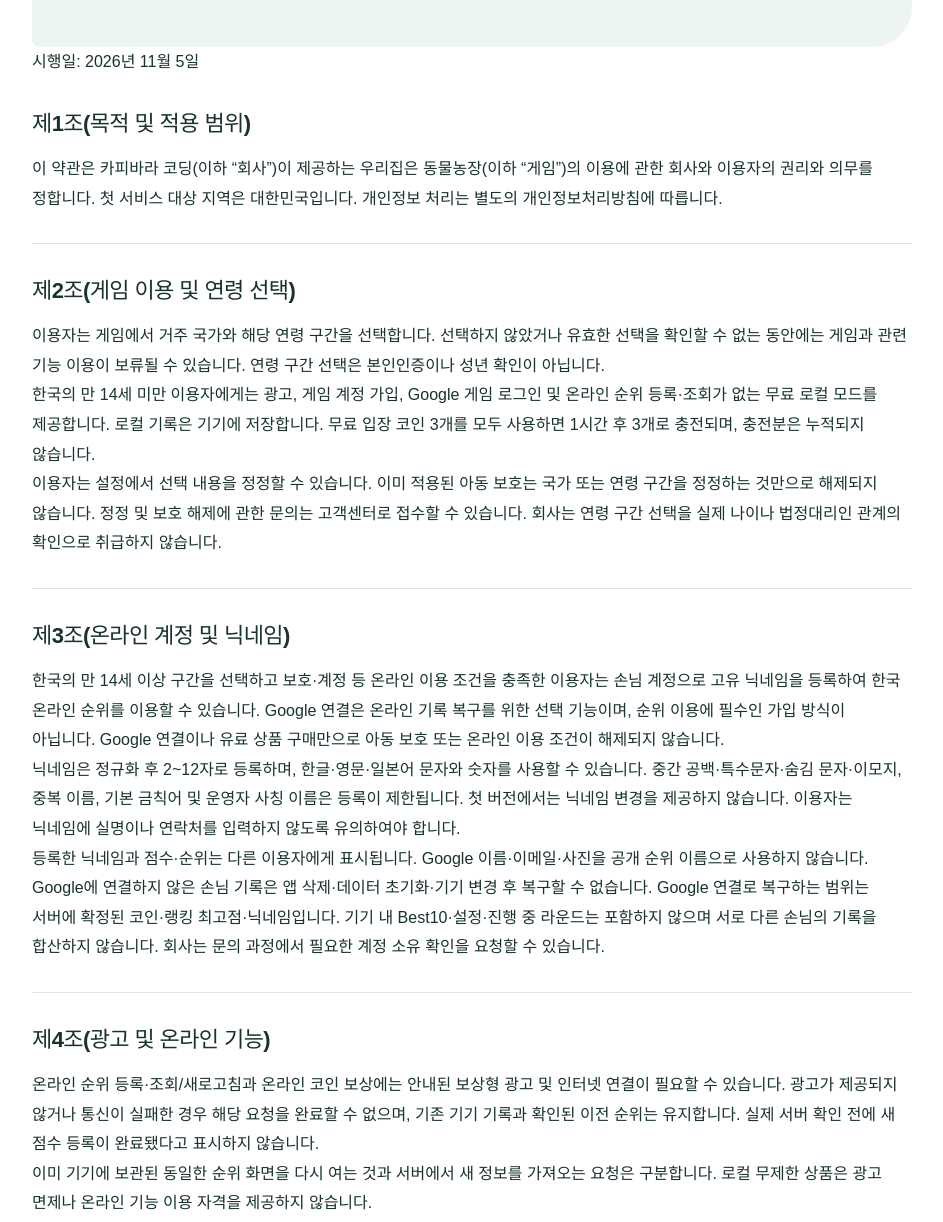
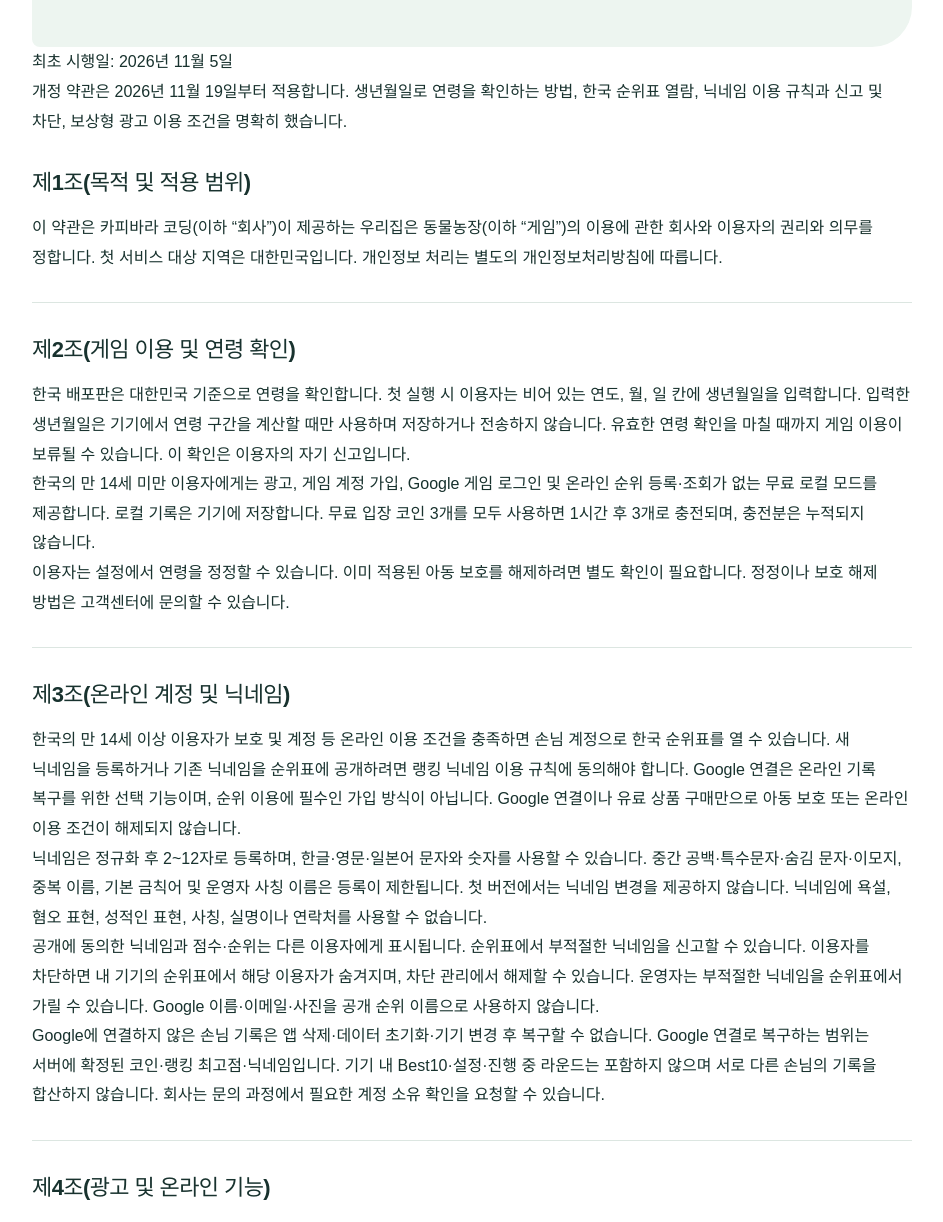
Before and after one commit to CopybaraCoding/copybaracoding.github.io, a plain HTML site: page myanimalfarm-terms-of-service.html in a window 1280 px wide. Shown: the part 217-1439 px from the top of the page, without its empty margins (168-1111 px from the left). Drawn offline with Linux system fonts and the light colour scheme.

Commit message:
74번에 맞춰 이용약관과 계정 삭제 버튼 안내 수정

```diff
--- a/myanimalfarm-terms-of-service.html
+++ b/myanimalfarm-terms-of-service.html
@@ -76,31 +76,32 @@
 <header class="wrap"><span class="brand">카피바라 코딩</span><span>우리집은 동물농장</span></header>
 <main class="wrap" id="main">
 <div class="hero"><p class="game-name">우리집은 동물농장</p><h1>이용약관</h1></div>
-<p>시행일: 2026년 11월 5일</p>
+<p>최초 시행일: 2026년 11월 5일</p>
+<p>개정 약관은 2026년 11월 19일부터 적용합니다. 생년월일로 연령을 확인하는 방법, 한국 순위표 열람, 닉네임 이용 규칙과 신고 및 차단, 보상형 광고 이용 조건을 명확히 했습니다.</p>
 
 <section aria-labelledby="terms-1"><h2 id="terms-1">제1조(목적 및 적용 범위)</h2>
 <p>이 약관은 카피바라 코딩(이하 “회사”)이 제공하는 우리집은 동물농장(이하 “게임”)의 이용에 관한 회사와 이용자의 권리와 의무를 정합니다. 첫 서비스 대상 지역은 대한민국입니다. 개인정보 처리는 별도의 개인정보처리방침에 따릅니다.</p>
 </section>
-<section aria-labelledby="terms-2"><h2 id="terms-2">제2조(게임 이용 및 연령 선택)</h2>
-<p>이용자는 게임에서 거주 국가와 해당 연령 구간을 선택합니다. 선택하지 않았거나 유효한 선택을 확인할 수 없는 동안에는 게임과 관련 기능 이용이 보류될 수 있습니다. 연령 구간 선택은 본인인증이나 성년 확인이 아닙니다.</p>
+<section aria-labelledby="terms-2"><h2 id="terms-2">제2조(게임 이용 및 연령 확인)</h2>
+<p>한국 배포판은 대한민국 기준으로 연령을 확인합니다. 첫 실행 시 이용자는 비어 있는 연도, 월, 일 칸에 생년월일을 입력합니다. 입력한 생년월일은 기기에서 연령 구간을 계산할 때만 사용하며 저장하거나 전송하지 않습니다. 유효한 연령 확인을 마칠 때까지 게임 이용이 보류될 수 있습니다. 이 확인은 이용자의 자기 신고입니다.</p>
 <p>한국의 만 14세 미만 이용자에게는 광고, 게임 계정 가입, Google 게임 로그인 및 온라인 순위 등록·조회가 없는 무료 로컬 모드를 제공합니다. 로컬 기록은 기기에 저장합니다. 무료 입장 코인 3개를 모두 사용하면 1시간 후 3개로 충전되며, 충전분은 누적되지 않습니다.</p>
-<p>이용자는 설정에서 선택 내용을 정정할 수 있습니다. 이미 적용된 아동 보호는 국가 또는 연령 구간을 정정하는 것만으로 해제되지 않습니다. 정정 및 보호 해제에 관한 문의는 고객센터로 접수할 수 있습니다. 회사는 연령 구간 선택을 실제 나이나 법정대리인 관계의 확인으로 취급하지 않습니다.</p>
+<p>이용자는 설정에서 연령을 정정할 수 있습니다. 이미 적용된 아동 보호를 해제하려면 별도 확인이 필요합니다. 정정이나 보호 해제 방법은 고객센터에 문의할 수 있습니다.</p>
 </section>
 <section aria-labelledby="terms-3"><h2 id="terms-3">제3조(온라인 계정 및 닉네임)</h2>
-<p>한국의 만 14세 이상 구간을 선택하고 보호·계정 등 온라인 이용 조건을 충족한 이용자는 손님 계정으로 고유 닉네임을 등록하여 한국 온라인 순위를 이용할 수 있습니다. Google 연결은 온라인 기록 복구를 위한 선택 기능이며, 순위 이용에 필수인 가입 방식이 아닙니다. Google 연결이나 유료 상품 구매만으로 아동 보호 또는 온라인 이용 조건이 해제되지 않습니다.</p>
-<p>닉네임은 정규화 후 2~12자로 등록하며, 한글·영문·일본어 문자와 숫자를 사용할 수 있습니다. 중간 공백·특수문자·숨김 문자·이모지, 중복 이름, 기본 금칙어 및 운영자 사칭 이름은 등록이 제한됩니다. 첫 버전에서는 닉네임 변경을 제공하지 않습니다. 이용자는 닉네임에 실명이나 연락처를 입력하지 않도록 유의하여야 합니다.</p>
-<p>등록한 닉네임과 점수·순위는 다른 이용자에게 표시됩니다. Google 이름·이메일·사진을 공개 순위 이름으로 사용하지 않습니다.</p>
+<p>한국의 만 14세 이상 이용자가 보호 및 계정 등 온라인 이용 조건을 충족하면 손님 계정으로 한국 순위표를 열 수 있습니다. 새 닉네임을 등록하거나 기존 닉네임을 순위표에 공개하려면 랭킹 닉네임 이용 규칙에 동의해야 합니다. Google 연결은 온라인 기록 복구를 위한 선택 기능이며, 순위 이용에 필수인 가입 방식이 아닙니다. Google 연결이나 유료 상품 구매만으로 아동 보호 또는 온라인 이용 조건이 해제되지 않습니다.</p>
+<p>닉네임은 정규화 후 2~12자로 등록하며, 한글·영문·일본어 문자와 숫자를 사용할 수 있습니다. 중간 공백·특수문자·숨김 문자·이모지, 중복 이름, 기본 금칙어 및 운영자 사칭 이름은 등록이 제한됩니다. 첫 버전에서는 닉네임 변경을 제공하지 않습니다. 닉네임에 욕설, 혐오 표현, 성적인 표현, 사칭, 실명이나 연락처를 사용할 수 없습니다.</p>
+<p>공개에 동의한 닉네임과 점수·순위는 다른 이용자에게 표시됩니다. 순위표에서 부적절한 닉네임을 신고할 수 있습니다. 이용자를 차단하면 내 기기의 순위표에서 해당 이용자가 숨겨지며, 차단 관리에서 해제할 수 있습니다. 운영자는 부적절한 닉네임을 순위표에서 가릴 수 있습니다. Google 이름·이메일·사진을 공개 순위 이름으로 사용하지 않습니다.</p>
 <p>Google에 연결하지 않은 손님 기록은 앱 삭제·데이터 초기화·기기 변경 후 복구할 수 없습니다. Google 연결로 복구하는 범위는 서버에 확정된 코인·랭킹 최고점·닉네임입니다. 기기 내 Best10·설정·진행 중 라운드는 포함하지 않으며 서로 다른 손님의 기록을 합산하지 않습니다. 회사는 문의 과정에서 필요한 계정 소유 확인을 요청할 수 있습니다.</p>
 </section>
 <section aria-labelledby="terms-4"><h2 id="terms-4">제4조(광고 및 온라인 기능)</h2>
-<p>온라인 순위 등록·조회/새로고침과 온라인 코인 보상에는 안내된 보상형 광고 및 인터넷 연결이 필요할 수 있습니다. 광고가 제공되지 않거나 통신이 실패한 경우 해당 요청을 완료할 수 없으며, 기존 기기 기록과 확인된 이전 순위는 유지합니다. 실제 서버 확인 전에 새 점수 등록이 완료됐다고 표시하지 않습니다.</p>
-<p>이미 기기에 보관된 동일한 순위 화면을 다시 여는 것과 서버에서 새 정보를 가져오는 요청은 구분합니다. 로컬 무제한 상품은 광고 면제나 온라인 기능 이용 자격을 제공하지 않습니다.</p>
+<p>온라인 이용자는 광고 없이 한국 순위표를 열고 닉네임을 신고하거나 이용자를 차단할 수 있습니다. 최고점 등록과 내 순위 확인에는 화면에 안내되는 보상형 광고와 인터넷 연결이 필요할 수 있습니다. 온라인 코인 충전에서는 보상형 광고 한 편을 완료하고 지급이 확인되면 코인 3개를 받습니다. 광고가 제공되지 않거나 통신이 실패하면 해당 광고 보상을 받지 못할 수 있으며, 기존 기기 기록과 확인된 이전 순위는 유지합니다. 실제 서버 확인 전에 새 점수 등록이 완료됐다고 표시하지 않습니다.</p>
+<p>한국 순위표의 목록을 불러오거나 신고를 접수할 때는 인터넷 연결을 사용합니다. 차단 목록은 해당 기기에 저장됩니다. 로컬 무제한 상품은 광고 면제나 온라인 기능 이용 자격을 제공하지 않습니다.</p>
 </section>
 <section aria-labelledby="terms-5"><h2 id="terms-5">제5조(유료 상품 및 구매 복원)</h2>
 <p>로컬 플레이 무제한은 정기 구독이 아닌 1회 구매 상품입니다. 로컬 입장 코인과 대기 제한만 해제하며, 온라인 순위 이용 자격, 서버 코인 또는 광고 면제를 제공하지 않습니다. 구매하지 않아도 무료 로컬 모드를 이용할 수 있습니다.</p>
 <p>한국 판매가격은 1,000원입니다. 이용자는 결제 전 Google Play에 표시되는 상품과 가격을 확인할 수 있습니다. 결제 및 구매 인증은 Google Play를 통해 진행하며, 회사는 게임에서 카드번호나 계좌번호를 입력받지 않습니다. Google Play 구매 계정과 선택형 Google 게임 연결은 별개입니다.</p>
 <p>미성년자는 법정대리인의 동의를 받아 구매해야 합니다. 법정대리인의 동의가 없는 계약은 미성년자 본인 또는 법정대리인이 취소할 수 있으며 관련 법령의 예외는 개별 사실에 따라 확인합니다. 개인정보 처리에 별도로 필요한 법정대리인 동의는 구매 계약 동의나 Play 구매 승인과 구분해 안내합니다.</p>
-<p>이용자는 같은 Google Play 구매 계정의 유효한 구매 내역으로 이용권을 복원할 수 있습니다. 연령 선택 정정이나 게임 계정 삭제만으로 이미 취득한 로컬 구매 권리를 없애지 않습니다. 정상 구매 조회에서 유효한 구매가 없는 것으로 확인되면 무료 로컬 이용으로 전환하며, 오프라인 상태나 조회 오류만으로 확인된 권리를 회수하지 않습니다.</p>
+<p>이용자는 같은 Google Play 구매 계정의 유효한 구매 내역으로 이용권을 복원할 수 있습니다. 연령 정정이나 게임 계정 삭제만으로 이미 취득한 로컬 구매 권리를 없애지 않습니다. 정상 구매 조회에서 유효한 구매가 없는 것으로 확인되면 무료 로컬 이용으로 전환하며, 오프라인 상태나 조회 오류만으로 확인된 권리를 회수하지 않습니다.</p>
 </section>
 <section aria-labelledby="terms-6"><h2 id="terms-6">제6조(청약철회·구매 취소 및 환불)</h2>
 <p>회사는 관련 법령과 Google Play 정책에 따라 구매 내역, 상품 제공 상태와 요청 사유를 확인해 청약철회·구매 취소·환불을 처리합니다. 법령에 따른 청약철회, 미성년자 계약 취소와 미제공·하자에 관한 권리를 보장합니다.</p>
```
Also changed, not shown: myanimalfarm-delete-account.html (+1 -1 lines).
